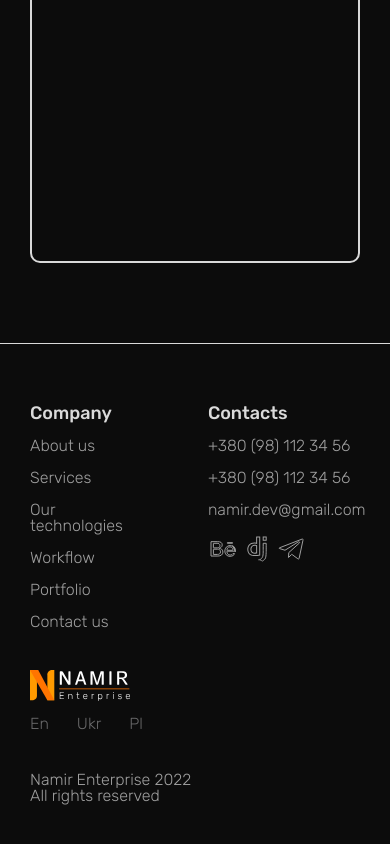
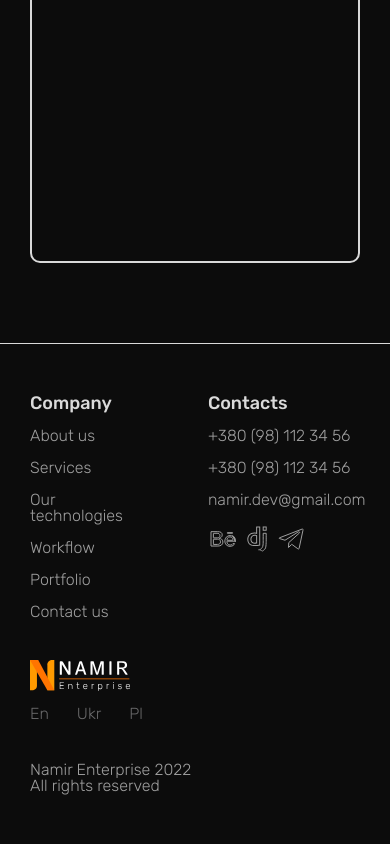
Before and after one commit to Namir-Enterprise/Website, a website: page src/index.html in a window 390 px wide. Shown: the part 5106-5950 px from the top of the page. Drawn offline with nearby package versions, Linux system fonts and the light colour scheme; files that its build step writes are made by us from their sources.

Commit message:
Footer fix

```diff
--- a/src/scss/_footer.scss
+++ b/src/scss/_footer.scss
@@ -6,6 +6,11 @@
     justify-content: space-between;
     padding-top: 60px;
     padding-bottom: 60px;
+
+    @media (max-width: 708px) {
+      padding-top: 50px;
+      padding-bottom: 50px;
+    }
 
     .text-info {
       display: flex;
```
